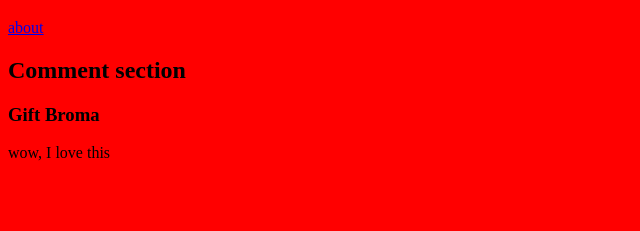
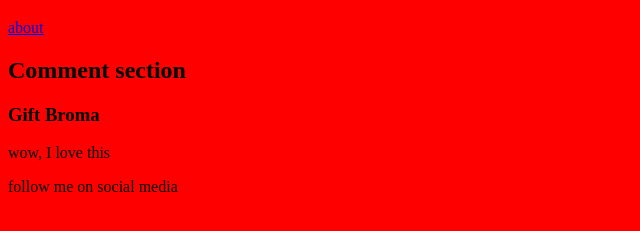
Before and after one commit to bromaGift/website, a plain HTML site: page index.html in a window 1280 px wide. Shown: the part 61-292 px from the top of the page, without its empty margins (0-640 px from the left). Drawn offline with Linux system fonts and the light colour scheme.

Commit message:
new footer

```diff
--- a/index.html
+++ b/index.html
@@ -16,5 +16,9 @@
           <p>wow, I love this</p>
         </div>
       </section>
+
+      <footer>
+        <p>follow me on social media</p>
+      </footer>
     </body>
 </html>
```
